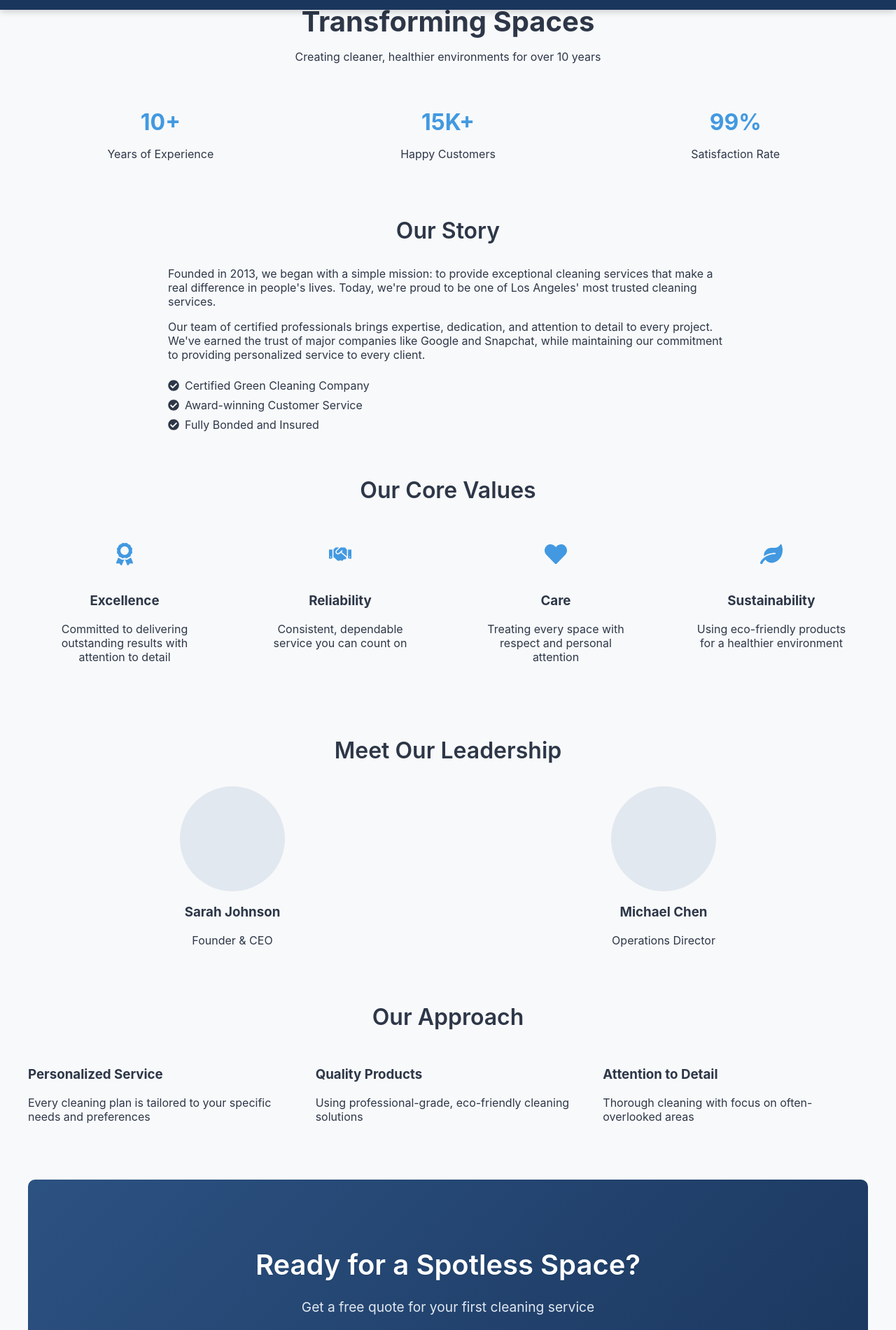
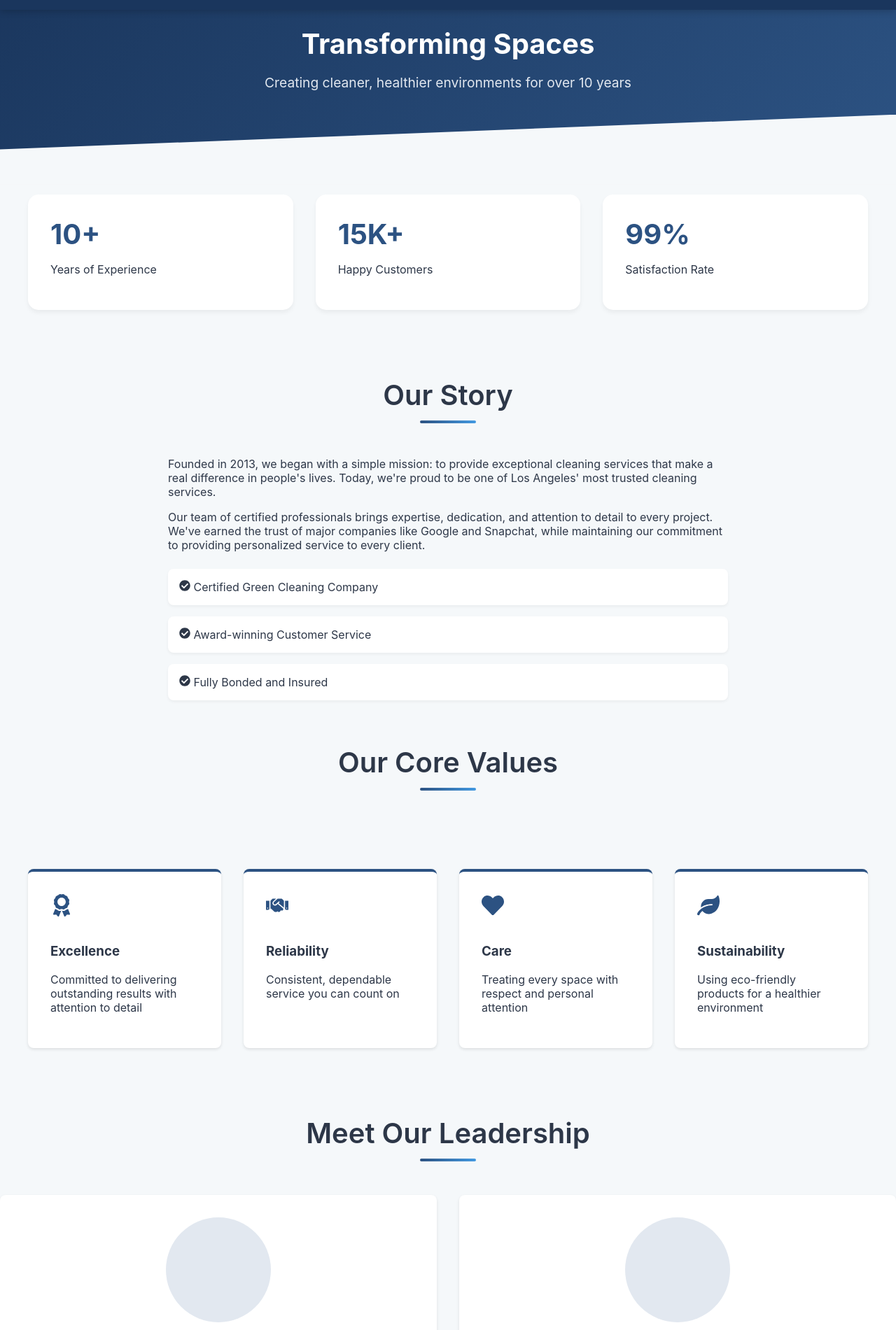
Before and after one commit to ItsAl3xx/Website_For_Cleaning_Business, a React (Create React App) app in the folder frontend/: page /about in a window 1280 px wide. Shown: the part 59-1960 px from the top of the page at 70% size. Built offline with nearby package versions, Linux system fonts and the light colour scheme.

Commit message:
Edited colors to mach with pages for about page

```diff
--- a/frontend/src/about-page/about-page.css
+++ b/frontend/src/about-page/about-page.css
@@ -1,19 +1,39 @@
 .about-page {
-  max-width: 1200px;
-  margin: 0 auto;
-  padding: 2rem 1rem;
+  background-color: #f5f8fa;
+  max-width: 100%;
+  overflow-x: hidden;
 }
 
 /* Hero Section */
 .about-hero {
+  background: linear-gradient(135deg, #1a365d, #2c5282);
+  color: white;
+  padding: 4rem 2rem;
   text-align: center;
-  margin-bottom: 4rem;
+  position: relative;
+}
+
+.about-hero::after {
+  content: '';
+  position: absolute;
+  bottom: -50px;
+  left: 0;
+  right: 0;
+  height: 100px;
+  background: #f5f8fa;
+  clip-path: polygon(0 50%, 100% 0, 100% 100%, 0% 100%);
 }
 
 .about-hero h1 {
   font-size: 2.5rem;
-  color: #2d3748;
   margin-bottom: 1rem;
+  color: #ffffff;
+  font-weight: 700;
+}
+
+.about-hero p {
+  color: #e2e8f0;
+  font-size: 1.2rem;
 }
 
 /* Stats Section */
@@ -21,14 +41,28 @@
   display: grid;
   grid-template-columns: repeat(3, 1fr);
   gap: 2rem;
-  margin-bottom: 4rem;
-  text-align: center;
+  padding: 4rem 2rem;
+  max-width: 1200px;
+  margin: 0 auto;
+}
+
+.stat-item {
+  background: white;
+  padding: 2rem;
+  border-radius: 15px;
+  box-shadow: 0 4px 6px rgba(0, 0, 0, 0.05);
+  transition: transform 0.3s ease;
+}
+
+.stat-item:hover {
+  transform: translateY(-5px);
 }
 
 .stat-number {
-  font-size: 2rem;
-  font-weight: bold;
-  color: #4299e1;
+  font-size: 2.5rem;
+  font-weight: 700;
+  color: #2c5282;
+  margin-bottom: 0.5rem;
 }
 
 /* Story Section */
@@ -48,10 +82,16 @@
 }
 
 .achievements-list li {
-  margin-bottom: 0.5rem;
-  display: flex;
-  align-items: center;
-  gap: 0.5rem;
+  background: white;
+  padding: 1rem;
+  border-radius: 8px;
+  margin-bottom: 1rem;
+  box-shadow: 0 2px 4px rgba(0, 0, 0, 0.05);
+  transition: transform 0.2s ease;
+}
+
+.achievements-list li:hover {
+  transform: translateX(10px);
 }
 
 /* Core Values Section */
@@ -59,17 +99,28 @@
   display: grid;
   grid-template-columns: repeat(auto-fit, minmax(250px, 1fr));
   gap: 2rem;
-  margin-bottom: 4rem;
+  padding: 4rem 2rem;
+  max-width: 1200px;
+  margin: 0 auto;
 }
 
 .value-card {
-  text-align: center;
-  padding: 1.5rem;
+  background: white;
+  padding: 2rem;
+  border-radius: 8px;
+  box-shadow: 0 2px 4px rgba(0, 0, 0, 0.1);
+  transition: transform 0.2s ease;
+  border-top: 4px solid #2c5282;
+}
+
+.value-card:hover {
+  border-bottom: 4px solid #4299e1;
+  transform: translateY(-5px);
 }
 
 .value-icon {
   font-size: 2rem;
-  color: #4299e1;
+  color: #2c5282;
   margin-bottom: 1rem;
 }
 
@@ -82,6 +133,10 @@
 }
 
 .team-member {
+  background: white;
+  padding: 2rem;
+  border-radius: 8px;
+  box-shadow: 0 2px 4px rgba(0, 0, 0, 0.1);
   text-align: center;
 }
 
@@ -104,22 +159,39 @@
 /* CTA Section */
 .cta-section {
   text-align: center;
+  padding: 4rem 2rem;
+  background: linear-gradient(135deg, #2c5282, #1a365d);
+  color: #ffffff;
+  border-radius: 10px;
+  margin-top: 4rem;
+}
+
+.cta-section h2 {
+  color: #ffffff;
+  margin-bottom: 1.5rem;
+  font-size: 2.5rem;
+  text-shadow: 0 1px 2px rgba(0, 0, 0, 0.1);
+}
+
+.cta-section p {
+  color: #e2e8f0;
+  font-size: 1.2rem;
   margin-bottom: 2rem;
 }
 
 .cta-button {
-  background-color: #4299e1;
-  color: white;
-  padding: 0.75rem 1.5rem;
+  background-color: white;
+  color: #2c5282;
   border: none;
-  border-radius: 0.375rem;
-  font-size: 1.125rem;
+  padding: 1rem 2rem;
+  border-radius: 4px;
+  font-weight: bold;
   cursor: pointer;
-  transition: background-color 0.3s ease;
+  transition: transform 0.2s ease;
 }
 
 .cta-button:hover {
-  background-color: #3182ce;
+  transform: scale(1.05);
 }
 
 /* Responsive Design */
@@ -132,3 +204,25 @@
     font-size: 2rem;
   }
 }
+
+/* Section Headers */
+section h2 {
+  text-align: center;
+  font-size: 2.5rem;
+  color: #2d3748;
+  margin-bottom: 3rem;
+  position: relative;
+  padding-bottom: 1rem;
+}
+
+section h2::after {
+  content: '';
+  position: absolute;
+  bottom: 0;
+  left: 50%;
+  transform: translateX(-50%);
+  width: 80px;
+  height: 4px;
+  background: linear-gradient(90deg, #2c5282, #4299e1);
+  border-radius: 2px;
+}
```
